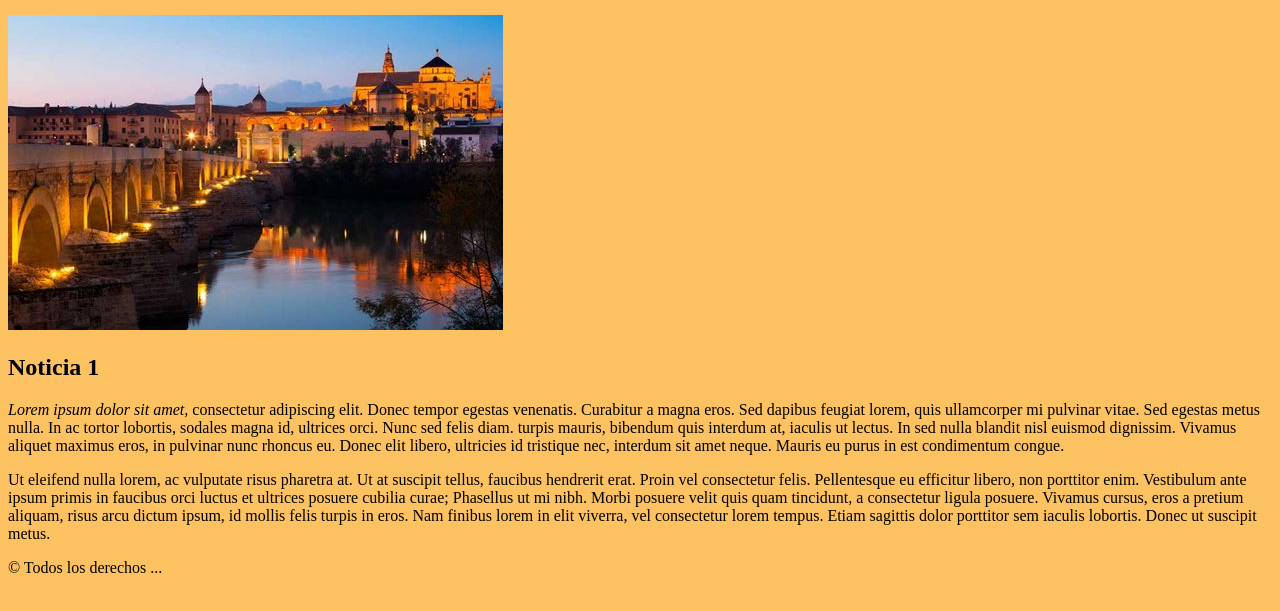
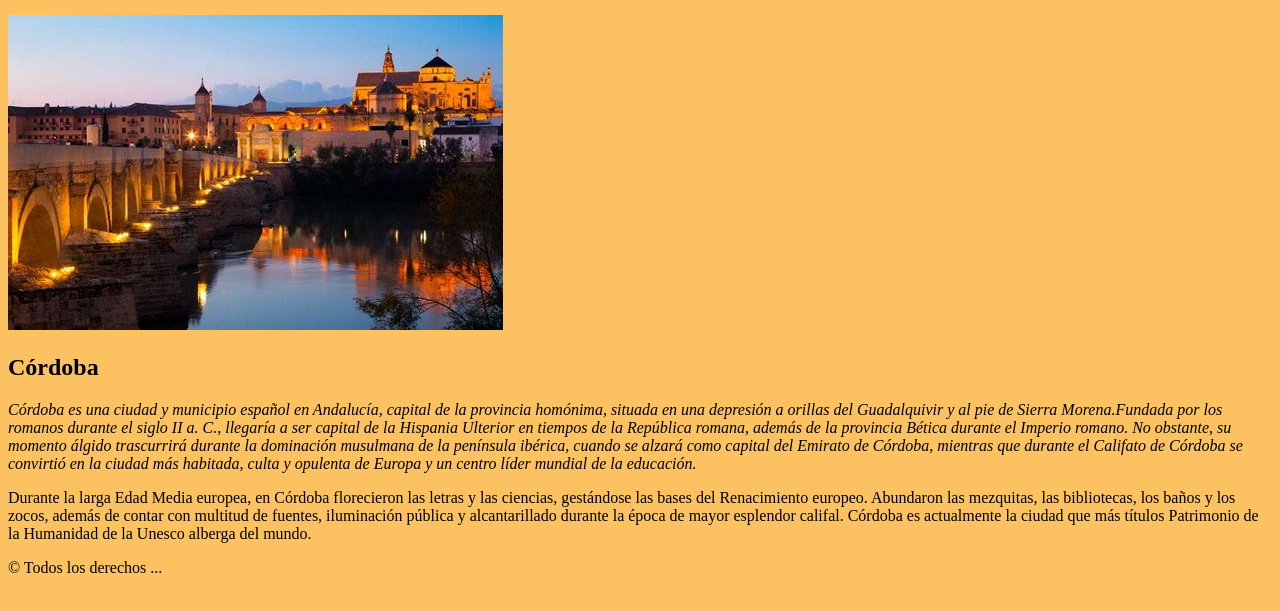
Before and after one commit to javi-sala/javi-sala, a plain HTML site: page lm/cordobapatrimonio/index.html in a window 1280 px wide. Shown: the part 129-740 px from the top of the page. Drawn offline with Linux system fonts and the light colour scheme.

Commit message:
Update index.html

```diff
--- a/lm/cordobapatrimonio/index.html
+++ b/lm/cordobapatrimonio/index.html
@@ -26,21 +26,14 @@
                 <img src="img/mezquita.jpg">
                 <article>
                 <h2>
-                    Noticia 1
+                    Córdoba
                 </h2>
                 <p>
-                    <cite>Lorem ipsum dolor sit amet,</cite> consectetur adipiscing elit. Donec tempor egestas venenatis. Curabitur a magna eros. Sed dapibus feugiat
-                    lorem, quis ullamcorper mi pulvinar vitae. Sed egestas metus nulla. In ac tortor lobortis, sodales magna id, ultrices orci.
-                    Nunc sed felis diam. turpis mauris, bibendum quis interdum at, iaculis ut lectus. In sed nulla blandit nisl euismod dignissim.
-                    Vivamus aliquet maximus eros, in pulvinar nunc rhoncus eu. Donec elit libero, ultricies id tristique nec, interdum sit amet neque. Mauris
-                    eu purus in est condimentum congue.
+                    <cite>Córdoba es una ciudad y municipio español en Andalucía, capital de la provincia homónima, situada en una depresión a orillas del Guadalquivir y al pie de Sierra Morena.Fundada por los romanos durante el siglo II a. C., llegaría a ser capital de la Hispania Ulterior en tiempos de la República romana, además de la provincia Bética durante el Imperio romano. No obstante, su momento álgido trascurrirá durante la dominación musulmana de la península ibérica, cuando se alzará como capital del Emirato de Córdoba, mientras que durante el Califato de Córdoba se convirtió en la ciudad más habitada, culta y opulenta de Europa y un centro líder mundial de la educación.
                 </p>
                 <p>
-                    Ut eleifend nulla lorem, ac vulputate risus pharetra at. Ut at suscipit tellus, faucibus hendrerit erat. Proin vel consectetur felis. Pellentesque
-                    eu efficitur libero, non porttitor enim. Vestibulum ante ipsum primis in faucibus orci luctus et ultrices posuere cubilia curae; Phasellus ut mi nibh.
-                     Morbi posuere velit quis quam tincidunt, a consectetur ligula posuere. Vivamus cursus, eros a pretium aliquam, risus arcu dictum ipsum,
-                    id mollis felis turpis in eros. Nam finibus lorem in elit viverra, vel consectetur lorem tempus. Etiam sagittis dolor porttitor sem iaculis lobortis.
-                    Donec ut suscipit metus.
+                   Durante la larga Edad Media europea, en Córdoba florecieron las letras y las ciencias, gestándose las bases del Renacimiento europeo. Abundaron las mezquitas, las bibliotecas, los baños y los zocos, además de contar con multitud de fuentes, iluminación pública y alcantarillado durante la época de mayor esplendor califal.
+Córdoba es actualmente la ciudad que más títulos Patrimonio de la Humanidad de la Unesco alberga del mundo.
                 </p>
                 </article>
             </section>
```
